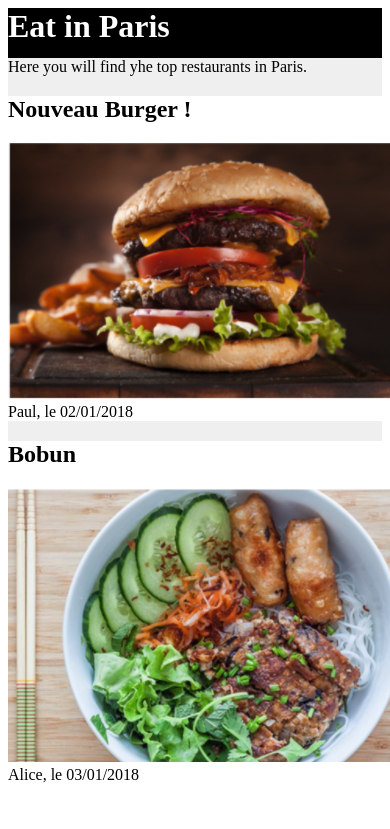
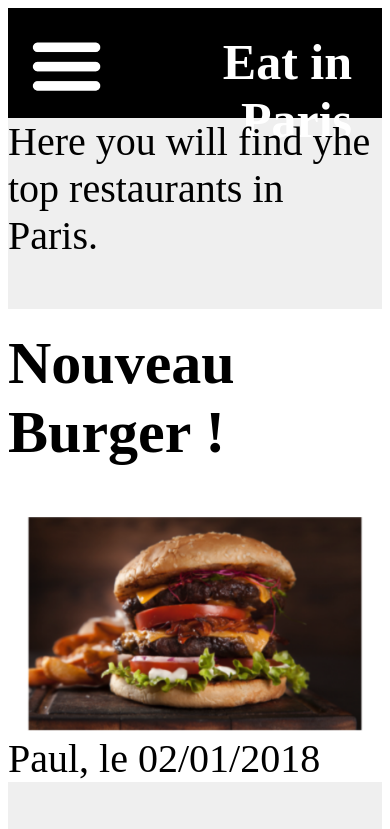
Before and after one commit to crvlea/Appli, a plain HTML site: page index.html in a window 390 px wide. Shown: the top 829 px of the page. Drawn offline with nearby package versions, Linux system fonts and the light colour scheme.

Commit message:
Responsive

```diff
--- a/index.html
+++ b/index.html
@@ -4,12 +4,13 @@
     <meta charset="utf-8">
     <meta name="theme-color" content="#db5945">
     <link href="style.css" type="text/css" rel="stylesheet"/>
-    <link href="manifest.json" rel="manifest"/>
+    <link rel="manifest" href="manifest.json" />
     <title>Appli</title>
 
   </head>
   <body>
     <div class="menu">
+      <img class="menuB" src="images/menu.png" alt="">
       <h1>Eat in Paris</h1>
     </div>
 
@@ -20,22 +21,21 @@
 
       <div class="article">
         <h2>Nouveau Burger !</h2>
-        <img src="images/img1.png" alt="Burger"><br>
+        <img class="imgart" src="images/img1.png" alt="Burger"><br>
         <a>Paul, le 02/01/2018</a>
       </div>
 
       <div class="article">
         <h2>Bobun</h2>
-        <img src="images/img2.png" alt="Bobun"><br>
+        <img class="imgart" src="images/img2.png" alt="Bobun"><br>
         <a>Alice, le 03/01/2018</a>
       </div>
     </section>
 
 
 
-
+      <script src="https://ajax.googleapis.com/ajax/libs/jquery/3.2.1/jquery.min.js"></script>
       <script type="text/javascript" src="app.js"></script>
-      <script type="text/javascript" src="service-worker.js"></script>
 
 
   </body>
--- a/style.css
+++ b/style.css
@@ -1,12 +1,16 @@
 .menu{
   background-color: black;
-  height: 50px;
+  height: 110px;
   color: white;
-  text-align: left;
+  display: flex;
+  justify-content: space-between;
 }
 
 h1{
-  margin: 0;
+  margin-top: 25px;
+  margin-right: 30px;
+  text-align: right;
+  font-size: 50px;
 }
 
 section{
@@ -16,3 +20,23 @@ section{
 .article{
   background: white;
 }
+
+.menuB{
+  height: 70%;
+  margin: 20px;
+}
+
+.imgart{
+  width: 90%;
+  margin-left: 5%;
+}
+
+a{
+  font-size: 40px;
+}
+
+h2{
+  font-size: 60px;
+  padding-top: 20px;
+  padding-bottom: 0px;
+}
```
Also changed, not shown: images/menu.png (added), manifest.js (deleted).
